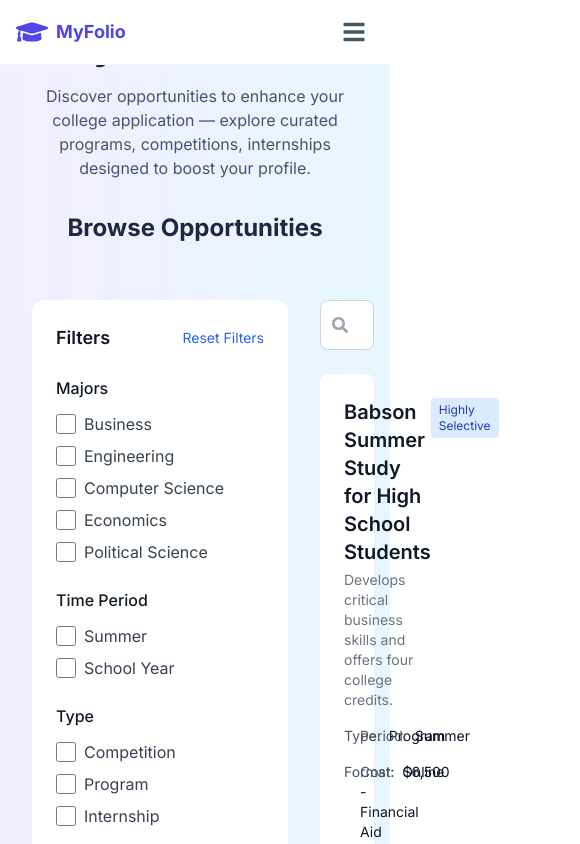
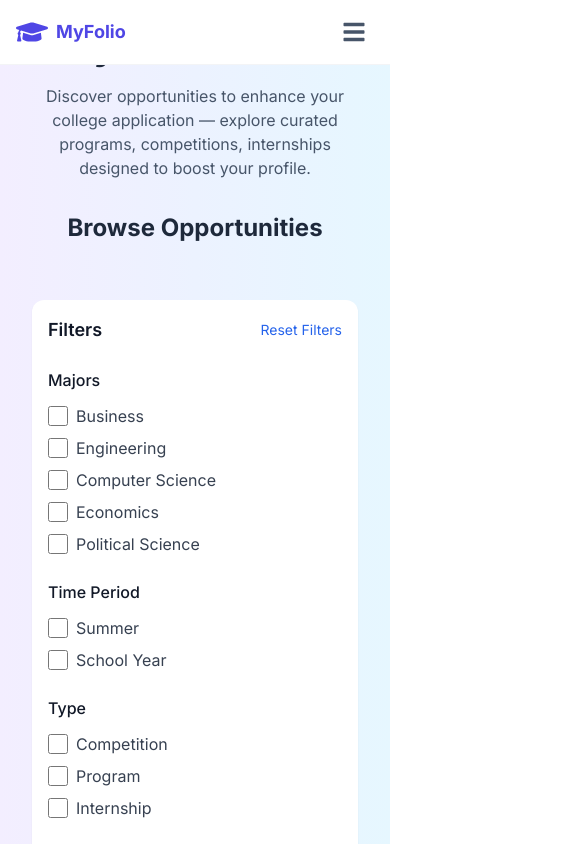
Before and after one commit to amiroesh1/myfolio_final, a Next.js app: page /features in a window 390 px wide. Shown: the top 844 px of the page, 580 px wide, since content can reach past the window. Built offline with nearby package versions, Linux system fonts and the light colour scheme; no server answers.

Commit message:
сделал для телефона вроде бы

```diff
--- a/app/components/ExtracurricularDatabase.tsx
+++ b/app/components/ExtracurricularDatabase.tsx
@@ -144,10 +144,10 @@
 
   return (
     <div className="w-full max-w-7xl mx-auto px-4 py-8">
-      <div className="flex gap-8">
+      <div className="flex flex-col lg:flex-row gap-6">
         {/* Filters Sidebar */}
-        <div className="w-64 flex-shrink-0">
-          <div className="bg-white rounded-xl p-6 shadow-sm">
+        <div className="w-full lg:w-64 flex-shrink-0">
+          <div className="bg-white rounded-xl p-4 sm:p-6 shadow-sm">
             <div className="flex items-center justify-between mb-6">
               <h2 className="text-lg font-semibold text-gray-900">Filters</h2>
               <button
@@ -276,7 +276,7 @@
         {/* Main Content */}
         <div className="flex-1">
           {/* Search Bar */}
-          <div className="mb-6">
+          <div className="mb-4 sm:mb-6">
             <div className="relative">
               <input
                 type="text"
@@ -290,9 +290,9 @@
           </div>
 
           {/* Activities Grid */}
-          <div className="grid grid-cols-1 gap-6">
+          <div className="grid grid-cols-1 sm:grid-cols-2 md:grid-cols-2 lg:grid-cols-3 gap-4 sm:gap-6">
             {filteredActivities.map((activity, index) => (
-              <div key={index} className="bg-white rounded-lg shadow-sm p-6 hover:shadow-md transition-shadow">
+              <div key={index} className="bg-white rounded-lg shadow-sm p-4 sm:p-6 hover:shadow-md transition-shadow">
                 <div className="flex justify-between items-start mb-4">
                   <div>
                     <h3 className="text-xl font-semibold text-gray-900 mb-1">{activity.title}</h3>
@@ -358,8 +358,8 @@
             ))}
 
             {filteredActivities.length === 0 && (
-              <div className="text-center py-12">
-                <p className="text-gray-500 text-lg">No opportunities found matching your criteria.</p>
+              <div className="text-center py-8 sm:py-12">
+                <p className="text-gray-500 text-base sm:text-lg">No opportunities found matching your criteria.</p>
               </div>
             )}
           </div>
```
